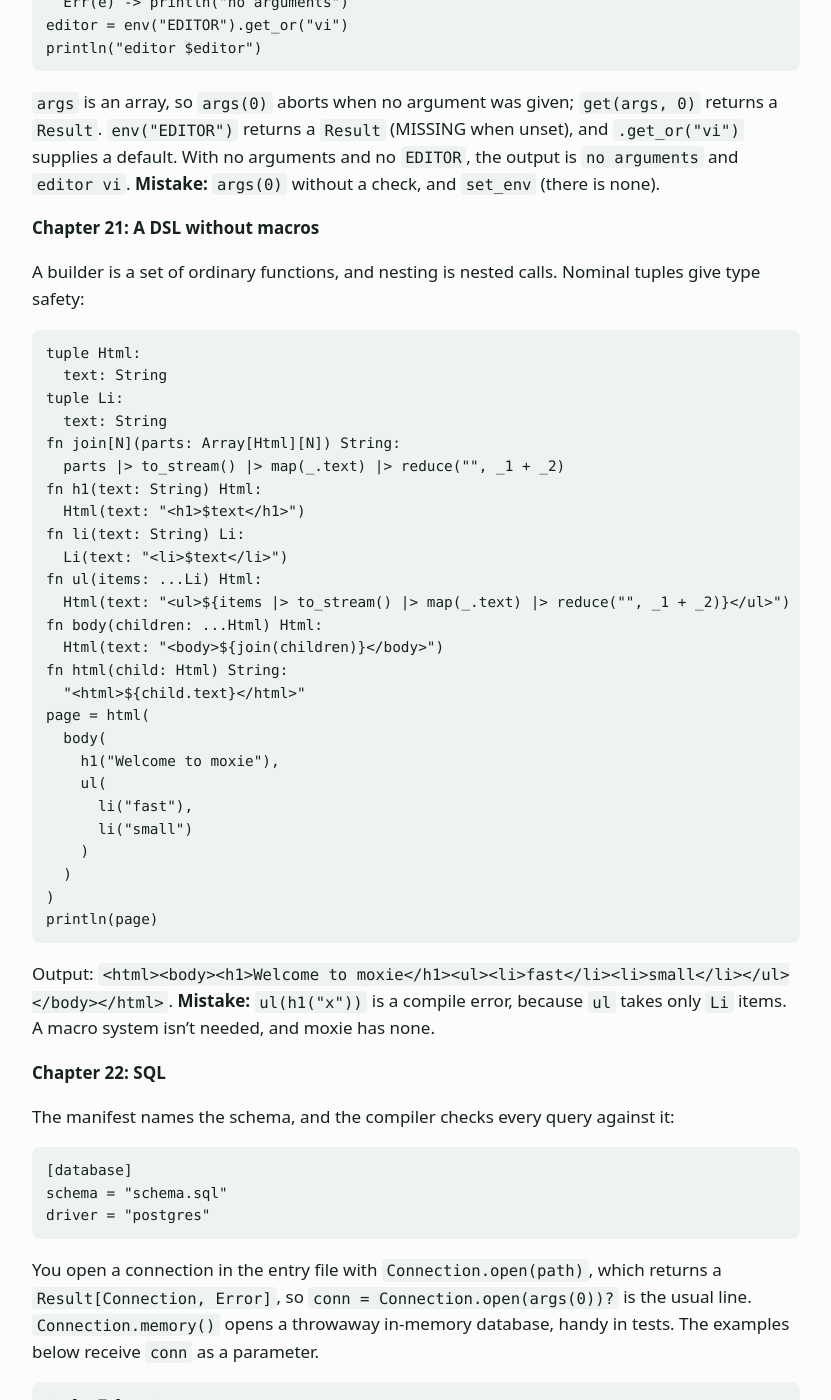
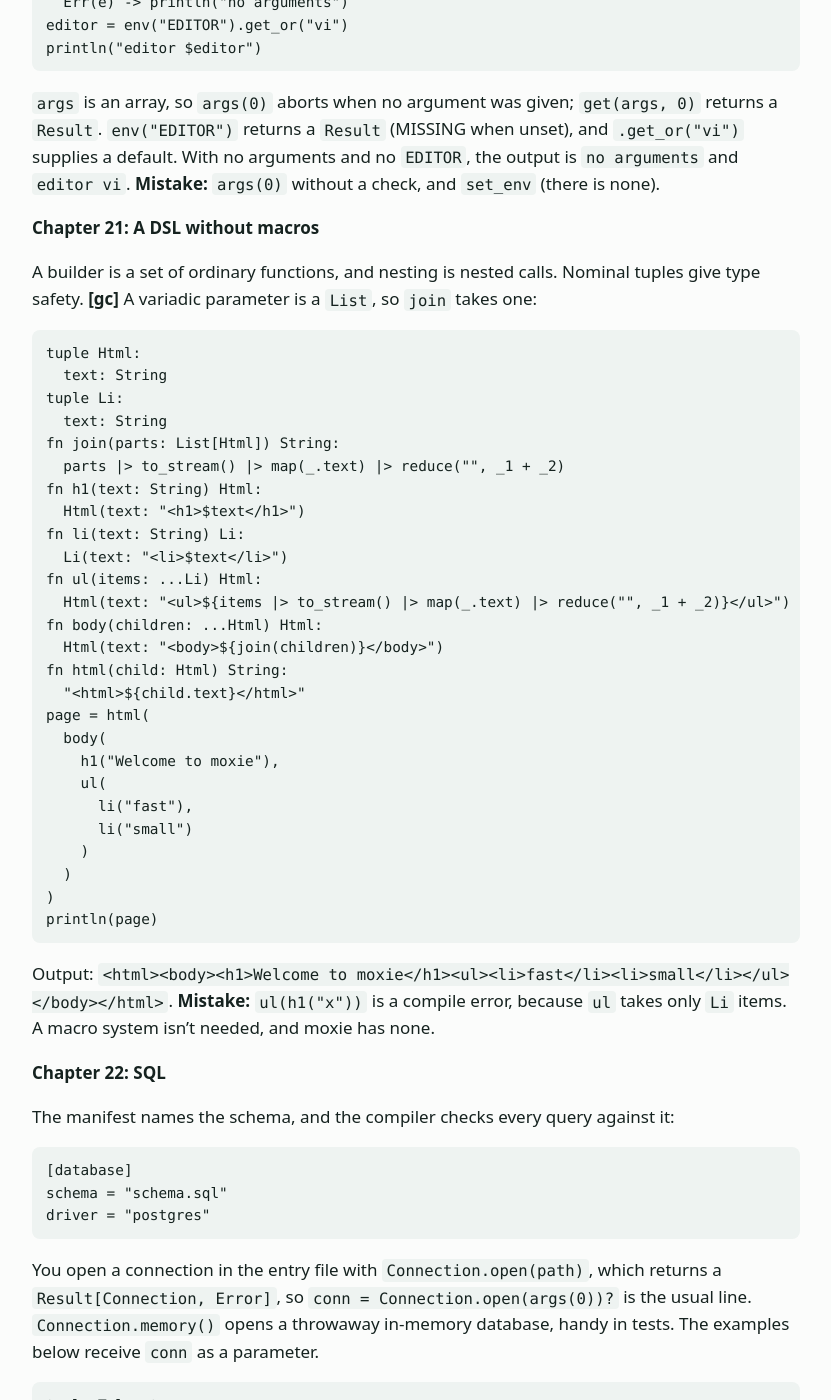
Before and after one commit to slconverse1/moxie, a Jekyll site: the page built from docs/gc/guide.md, in a window 1280 px wide and 1400 px high, scrolled down 49703 px. Shown: the whole window, without its empty margins (224-1055 px from the left). Built offline with Jekyll 4.4.1, drawn with Linux system fonts in a browser that asks for light colours; some of the changed text lies outside the part shown.

Commit message:
gc Guide: fix stale builder, instance, and stream wording
Co-Authored-By: Claude Sonnet 5.5 <noreply@anthropic.com>
Claude-Session: https://claude.ai/code/session_01XCzUchPRZuBnrDtgjNTTye

````diff
--- a/docs/gc/guide.md
+++ b/docs/gc/guide.md
@@ -1981,14 +1981,14 @@ println("editor $editor")
 
 **Chapter 21: A DSL without macros**
 
-A builder is a set of ordinary functions, and nesting is nested calls. Nominal tuples give type safety:
+A builder is a set of ordinary functions, and nesting is nested calls. Nominal tuples give type safety. **[gc]** A variadic parameter is a `List`, so `join` takes one:
 
 ```
 tuple Html:
   text: String
 tuple Li:
   text: String
-fn join[N](parts: Array[Html][N]) String:
+fn join(parts: List[Html]) String:
   parts |> to_stream() |> map(_.text) |> reduce("", _1 + _2)
 fn h1(text: String) Html:
   Html(text: "<h1>$text</h1>")
@@ -2220,7 +2220,7 @@ interface Monad[F[_]]:
   fn flat_map[A, B](self: F[A], f: (A) -> F[B]) F[B]
 ```
 
-The prelude has instances for `Result[_, E]`, `Stream`, `List[_][N]`, and `Array[_][N]`. You write one for your own type with no `for`, naming the constructor (`Maybe` and `half` from chapter 10):
+The prelude has instances for `Result[_, E]`, `Stream`, `List[_]` **[gc]**, and `Array[_][N]`. You write one for your own type with no `for`, naming the constructor (`Maybe` and `half` from chapter 10):
 
 ```
 impl Monad[Maybe]:
@@ -2349,7 +2349,7 @@ lens: Dict[String, Int] = Dict(w: len(w) for w in words)
 println("${len(squares)} ${squares(0)} ${lens(cde)}")
 ```
 
-Output: `3 4 Ok(3)`: the squares are 4, 9, and 16, and a Dict lookup returns a `Result`. `Set(...)` is built the same way. Left out on purpose: custom builders, `try`/`with`, `use!`, and loops inside the block. Nested generators over streams work through `Monad[Stream]`, and the result is a view, so it can't be returned.
+Output: `3 4 Ok(3)`: the squares are 4, 9, and 16, and a Dict lookup returns a `Result`. `Set(...)` is built the same way. Left out on purpose: custom builders, `try`/`with`, `use!`, and loops inside the block. Nested generators over streams work through `Monad[Stream]`, and the result is a stream **[gc]**, which can be returned.
 
 **24h. State, Reader, and Writer**
 
````
